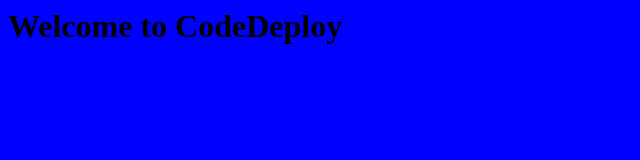
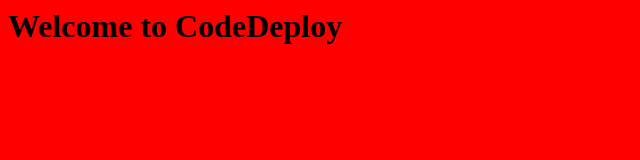
Before and after one commit to sukumar-bera/demoapp, a plain HTML site: page files/index.html in a window 1280 px wide. Shown: the whole page, without its empty margins (0-640 px from the left). Drawn offline with Linux system fonts and the light colour scheme.

Commit message:
color changes:

```diff
--- a/files/index.html
+++ b/files/index.html
@@ -1,3 +1,3 @@
 <html>
-    <body bgcolor="blue"> <h1>Welcome to CodeDeploy</h1> </body>
+    <body bgcolor="red"> <h1>Welcome to CodeDeploy</h1> </body>
 </html>
```
